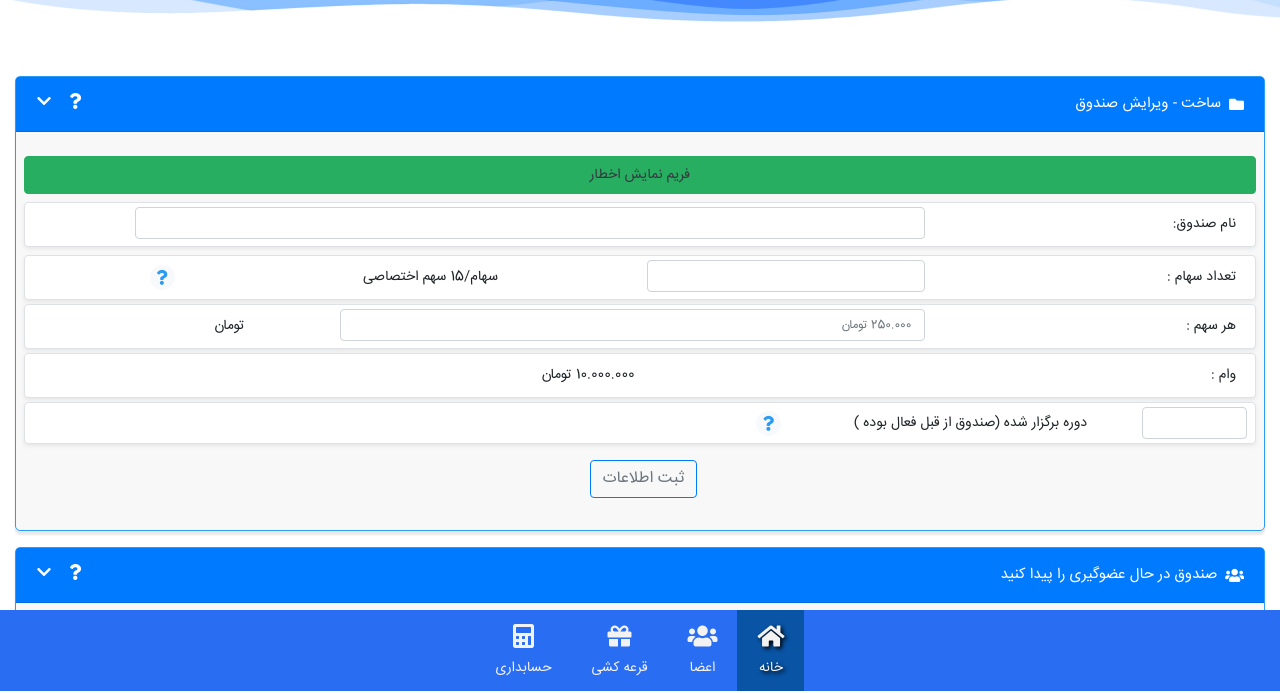
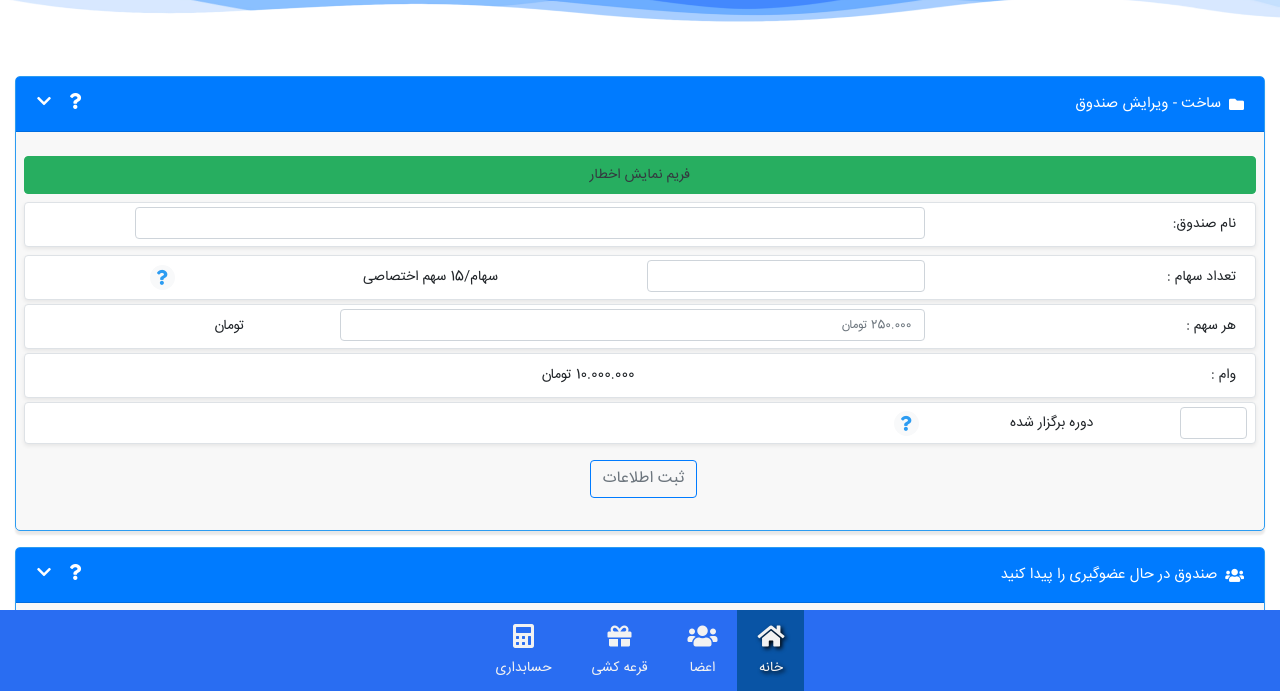
Before and after one commit to elm98/vamilon, a plain HTML site: page creat sandogh.html in a window 1280 px wide. Shown: the part 109-802 px from the top of the page. Drawn offline with nearby package versions, Linux system fonts and the light colour scheme; a script that the page names is missing.

```diff
--- a/creat sandogh.html
+++ b/creat sandogh.html
@@ -186,7 +186,7 @@
                             <input type="password" class="form-control" id="inputPassword">
                         </div>
                         <div class="col-7 text-right     d-flex align-items-center  justify-content-center   ">
-                            <span for="" class=" text-nowrap  fontsize">دوره برگزار شده (صندوق از قبل فعال بوده )</span>
+                            <span for="" class=" text-nowrap  fontsize">دوره برگزار شده  </span>
                         </div>
 
                         <div class="col-2 d-flex align-items-center  justify-content-center">
```
